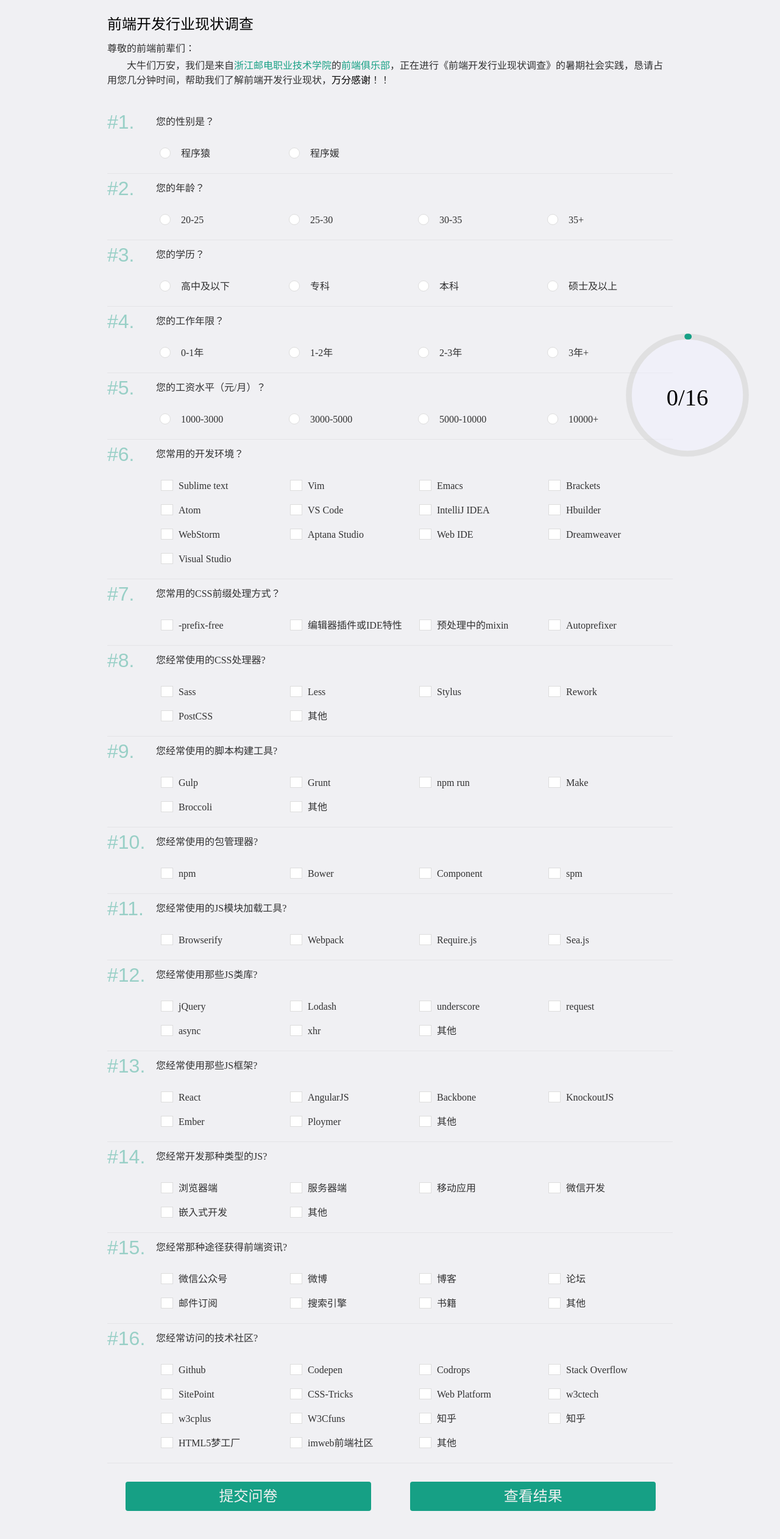
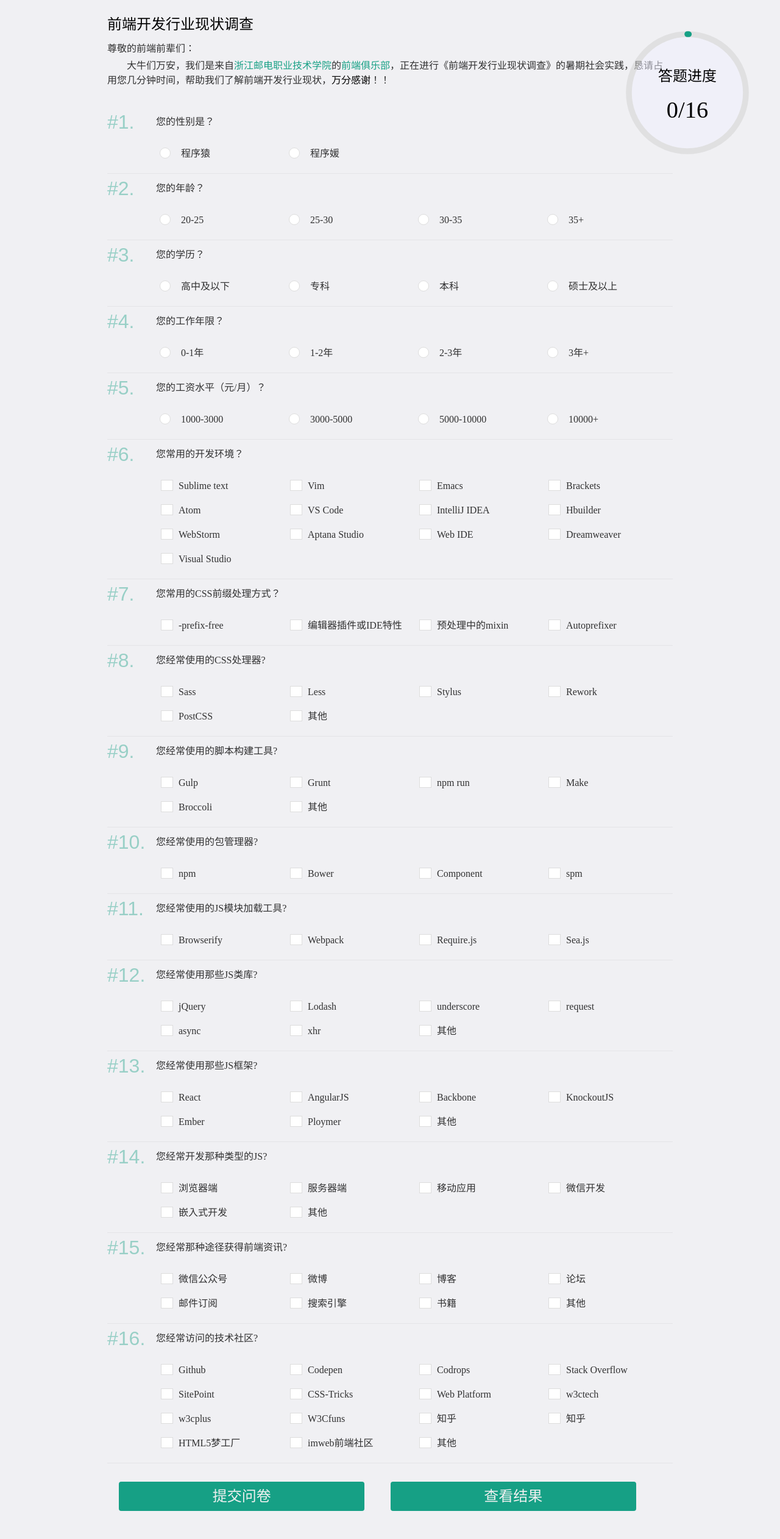
Before and after one commit to HappyFedClub/FedSurvey, a PHP site: page / in a window 1280 px wide. Shown: the whole page at 61% size. Run offline with PHP 8.4, Linux system fonts and the light colour scheme; some libraries are stand-ins or nearby versions; some web fonts are replaced.

Commit message:
modify q

```diff
--- a/q/css/css.css
+++ b/q/css/css.css
@@ -153,7 +153,7 @@ a:hover {
     position: relative;
     left: 5rem;
     counter-increment: listH 1;
-    transition: all .5s ease-out;
+    transition: text-shadow .5s ease-out;
     text-shadow: 1px 1px 1px rgba(0, 0, 0, 0);
 }
 
@@ -289,7 +289,7 @@ a:hover {
     line-height: 48px;
     background-color: #16a085;
     color: #f0f0f0;
-    margin: 0px 30px;
+    margin: 0px 2%;
     display: inline-block;
     border-radius: 4px;
     position: relative;
@@ -338,12 +338,12 @@ a:hover {
 #progress {
     position: fixed;
     right: 2rem;
-    bottom: 2rem;
+    top: 2rem;
     width: 15rem;
     height: 15rem;
 }
 
-@media (max-width: 600px) {
+@media (max-width: 768px) {
     body {
         font-size: 18px;
     }
@@ -364,6 +364,6 @@ a:hover {
         height: 4rem;
         position: fixed;
         right: 10px;
-        top: 50px;
+        top: 10px;
     }
 }
--- a/q/index.html
+++ b/q/index.html
@@ -600,9 +600,8 @@
             <circle cx="50" cy="50" r="40" fill="#f0f0ff
 " opacity="0.5" stroke="#d0d0d0" stroke-width="4" />
             <path id="circle" fill="none" stroke-linecap="round" stroke-width="4" stroke="#16a085" stroke-dasharray="1,250.2" d="M50 10 a 40 40 0 0 1 0 80 a 40 40 0 0 1 0 -80" />
-            <!-- <text id="count" x="50" y="35" text-anchor="middle" dy="7" font-size="16"></text>
- -->
-            <text id="count2" x="50" y="50" text-anchor="middle" dy="7" font-size="16"></text>
+            <text id="count" x="50" y="35" text-anchor="middle" dy="7" font-size="10">答题进度</text>
+            <text id="count2" x="50" y="60" text-anchor="middle" dy="7" font-size="16"></text>
         </svg>
     </div>
     <script src="//cdn.bootcss.com/jquery/3.0.0/jquery.min.js"></script>
@@ -615,7 +614,6 @@
         var count2 = $('#count2');
         var listLength = $(".list").length;
         var i;
-        count.html("0%");
         count2.html("0/" + listLength);
         $(".list").find("input").change(function() {
             i = 0;
```
